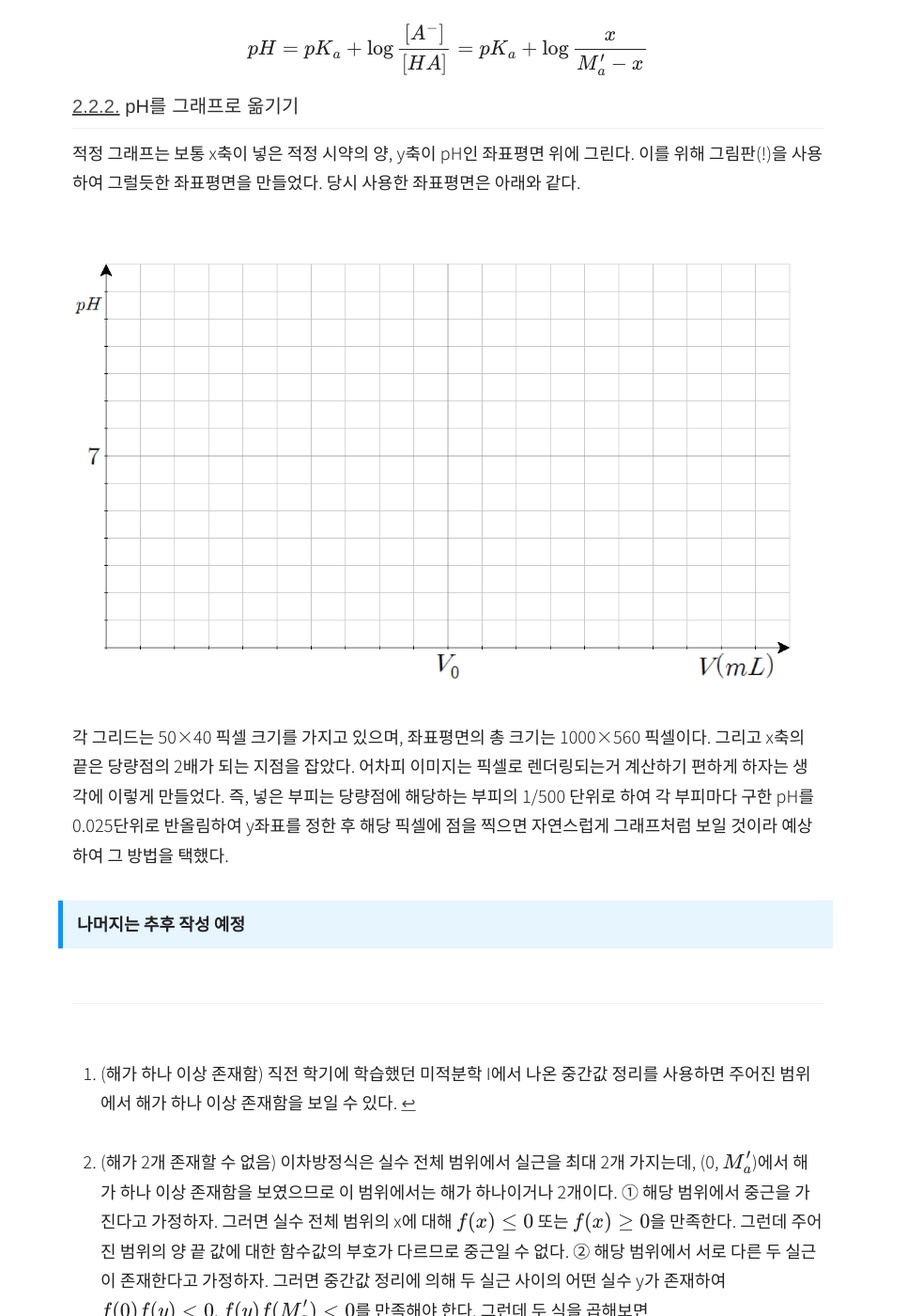
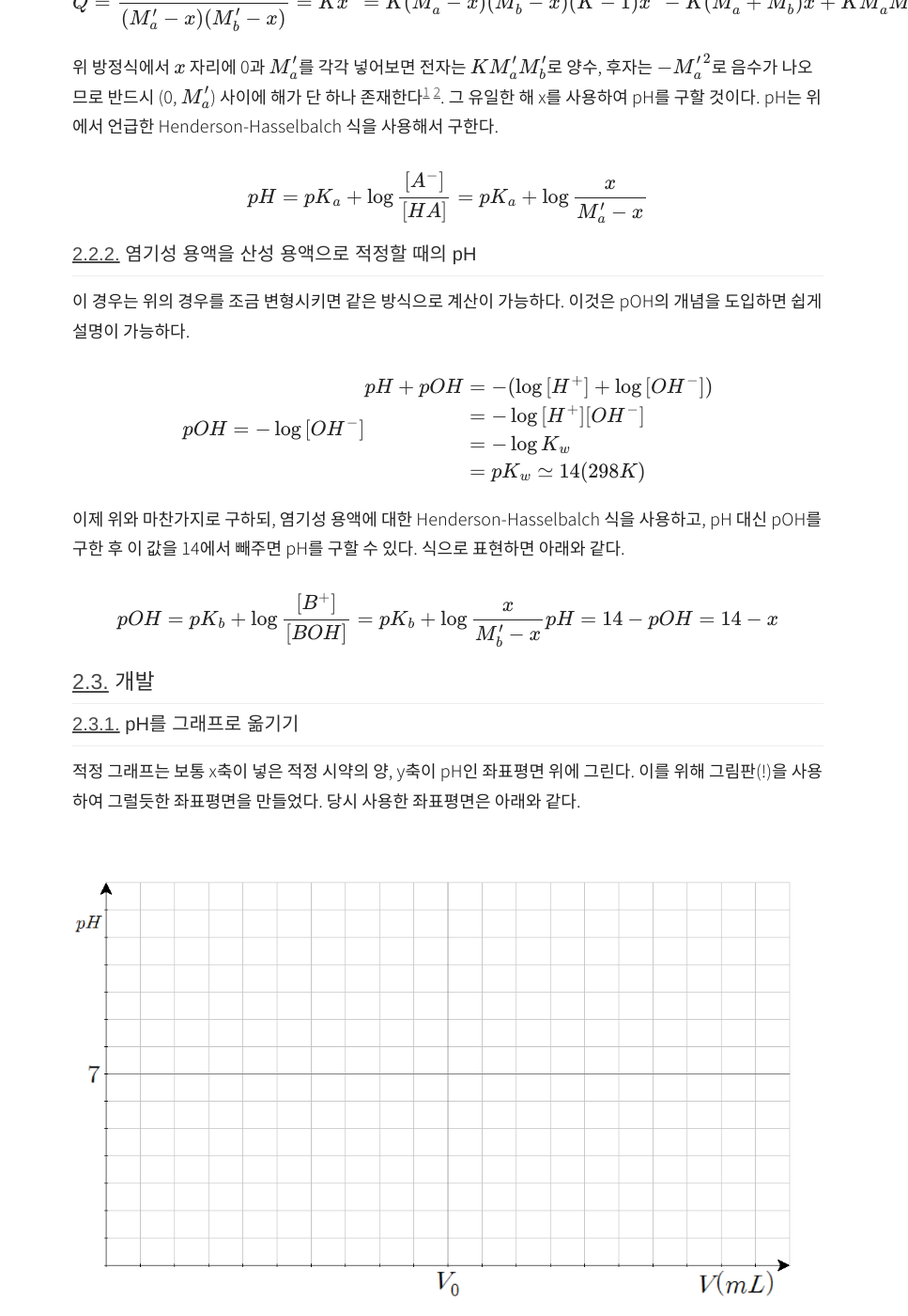
Before and after one commit to Orb-H/projects, a Jekyll site: the page built from _docs/ko/2016/titration/index.md, in a window 1280 px wide and 1400 px high, scrolled down 2290 px. Shown: the whole window at 94% size, without its empty margins (313-1280 px from the left). Built offline with Jekyll 4.4.1, drawn with Linux system fonts in a browser that asks for light colours; formulas are drawn with MathJax 3; some of the changed text lies outside the part shown.

Commit message:
Edit first part of content
Add summary of first development / Add content about adding acid to base
 / Add comment TODO

```diff
--- a/_docs/ko/2016/titration/index.md
+++ b/_docs/ko/2016/titration/index.md
@@ -23,7 +23,9 @@ summary: "산-염기 적정을 방정식으로 나타내고 이 해를 구하여
 
 일반화학 수준에서 적정 실험을 기술할 때에는 중화점(또는 당량점)과 반당량점에 대한 정보만 계산할 뿐이다. 좌표평면 위에서의 그래프로서의 적정 곡선에 대한 정보는 가르치지 않았기 때문에 상기한 규칙성에 대해 탐구할 방법이 마땅치 않았다. 하지만 이 파트에는 반당량점과 당량점에서의 pH를 계산할 수 있는 식이 존재했다. 바로 Henderson-Hasselbalch 식과 화학식의 평형식이었다. 이를 사용하면 적정 시 투입한 시약의 약에 따른 pH의 값을 꽤 정확하게 구할 수 있다는 생각이 들었다.
 
-### 1차 개발 (2016.10 ~ 2016.12)
+### 1차 (2016.10 ~ 2016.12)
+
+다양성자산은 식을 세우기도 어렵고, 화학평형식으로 이를 구하려면 변수가 여러 개 필요했기 때문에 이 기간에는 1가 산과 1가 염기 사이의 반응만 다루었다.
 
 #### 언어
 
@@ -31,7 +33,7 @@ summary: "산-염기 적정을 방정식으로 나타내고 이 해를 구하여
 
 #### 이론
 
-##### pH의 계산
+##### 산성 용액을 염기성 용액으로 적정할 때의 pH
 
 산성 물질에 대한 Henderson-Hasselbalch 식은 아래와 같다.
 
@@ -65,15 +67,40 @@ $$
 pH=pK_a+\log{\frac{[A^{-}]}{[HA]}}=pK_a+\log{\frac{x}{M'_a-x}}
 $$
 
+##### 염기성 용액을 산성 용액으로 적정할 때의 pH
+
+이 경우는 위의 경우를 조금 변형시키면 같은 방식으로 계산이 가능하다. 이것은 pOH의 개념을 도입하면 쉽게 설명이 가능하다.
+
+$$
+pOH=-\log{[OH^-]}\\
+\begin{aligned}
+pH+pOH&=-(\log{[H^+]}+\log{[OH^-]})\\
+&=-\log{[H^+][OH^-]}\\
+&=-\log{K_w}\\
+&=pK_w\simeq14(298K)
+\end{aligned}
+$$
+
+이제 위와 마찬가지로 구하되, 염기성 용액에 대한 Henderson-Hasselbalch 식을 사용하고, pH 대신 pOH를 구한 후 이 값을 14에서 빼주면 pH를 구할 수 있다. 식으로 표현하면 아래와 같다.
+
+$$
+pOH=pK_b+\log{\frac{[B^+]}{[BOH]}}=pK_b+\log{\frac{x}{M'_b-x}}\\
+pH=14-pOH=14-x
+$$
+
+#### 개발
+
 ##### pH를 그래프로 옮기기
 
 적정 그래프는 보통 x축이 넣은 적정 시약의 양, y축이 pH인 좌표평면 위에 그린다. 이를 위해 그림판(!)을 사용하여 그럴듯한 좌표평면을 만들었다. 당시 사용한 좌표평면은 아래와 같다.
 
 ![1가산用 좌표평면](./graph.png)
 
-각 그리드는 50×40 픽셀 크기를 가지고 있으며, 좌표평면의 총 크기는 1000×560 픽셀이다. 그리고 x축의 끝은 당량점의 2배가 되는 지점을 잡았다. 어차피 이미지는 픽셀로 렌더링되는거 계산하기 편하게 하자는 생각에 이렇게 만들었다. 즉, 넣은 부피는 당량점에 해당하는 부피의 1/500 단위로 하여 각 부피마다 구한 pH를 0.025단위로 반올림하여 y좌표를 정한 후 해당 픽셀에 점을 찍으면 자연스럽게 그래프처럼 보일 것이라 예상하여 그 방법을 택했다.
+각 그리드는 50×40 픽셀 크기를 가지고 있으며, 좌표평면의 총 크기는 1000×560 픽셀이다. 그리고 x축의 끝은 당량점의 2배가 되는 지점을 잡았다. 어차피 이미지는 픽셀로 렌더링되기에 계산하기 편하게 하자는 생각에 이렇게 만들었다. 즉, 넣은 부피는 당량점에 해당하는 부피의 1/500 단위로 하여 각 부피마다 구한 pH를 0.025단위로 반올림하여 y좌표를 정한 후 해당 픽셀에 점을 찍으면 자연스럽게 그래프처럼 보일 것이라 예상하여 그 방법을 택했다.
 
-> **나머지는 추후 작성 예정**
+> **내용 추가 예정**[^3]
+
+
 
 ---
 
@@ -82,3 +109,5 @@ $$
       ① 해당 범위에서 중근을 가진다고 가정하자. 그러면 실수 전체 범위의 x에 대해 $f(x)\le 0$ 또는 $f(x)\ge 0$을 만족한다. 그런데 주어진 범위의 양 끝 값에 대한 함수값의 부호가 다르므로 중근일 수 없다.
       ② 해당 범위에서 서로 다른 두 실근이 존재한다고 가정하자. 그러면 중간값 정리에 의해 두 실근 사이의 어떤 실수 y가 존재하여 $f(0)f(y)<0$, $f(y)f(M'_a)<0$를 만족해야 한다. 그런데 두 식을 곱해보면 $f(0)f(y)^2f(M'_a)>0$을 만족해야 하고, $f(y)^2$는 항상 양수이므로 $f(0)f(M'_a)>0$, 즉, 범위의 양 끝 값에 대한 함수값의 부호가 같아야 한다. 그런데 주어진 범위의 양 끝 값에 대한 함수값의 부호가 다르므로 서로 다른 두 실근을 가질 수 없다.
       따라서 위의 이차방정식은 (0, $M'_a$)의 범위에서 근을 단 하나 가진다.
+
+[^3]: 현재 시점에는 이 프로젝트 때 사용했던 컴퓨터 이후로 2번 바뀐 상태라 그 때 사용하던 파일을 찾는 데에 시간이 좀 걸립니다...
```
